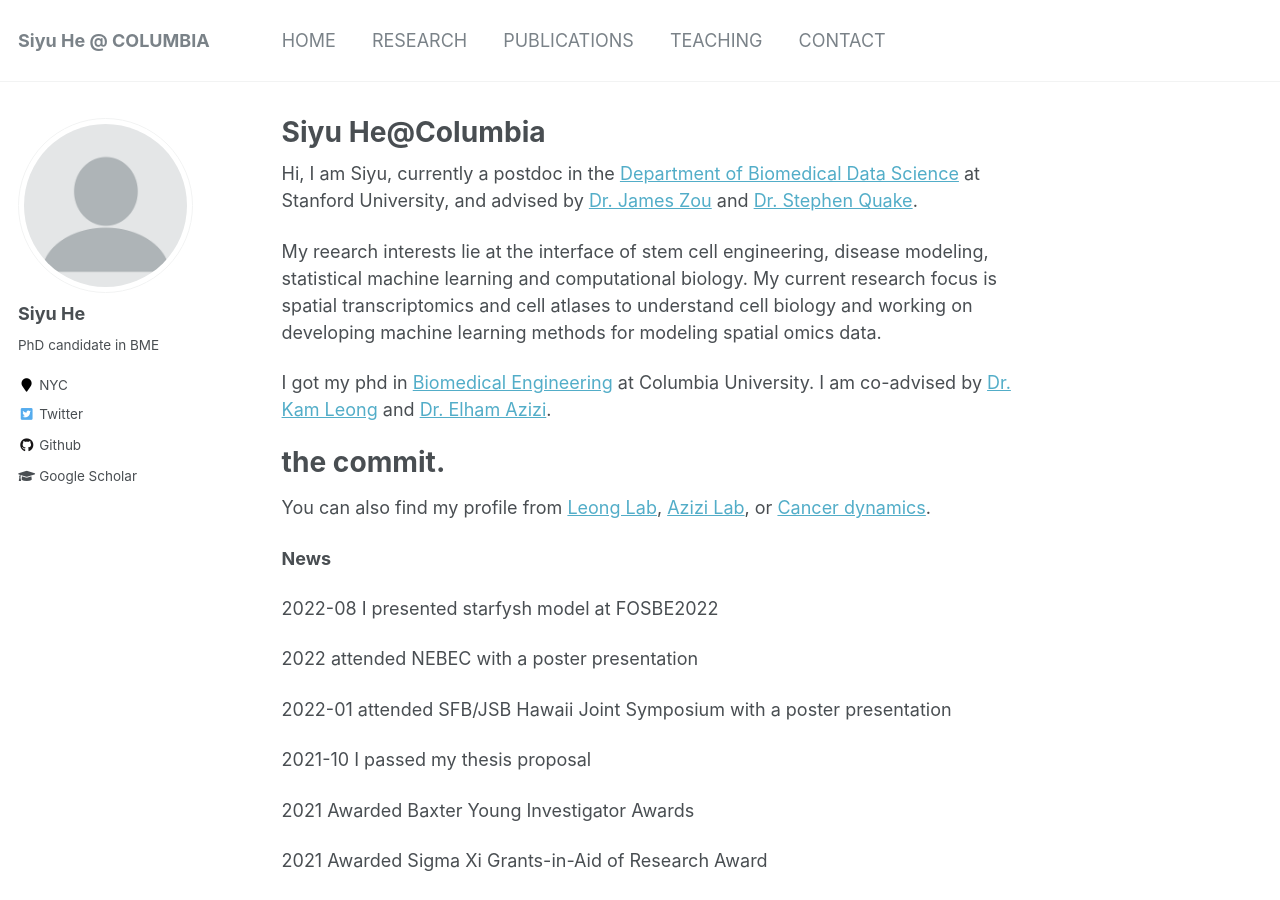
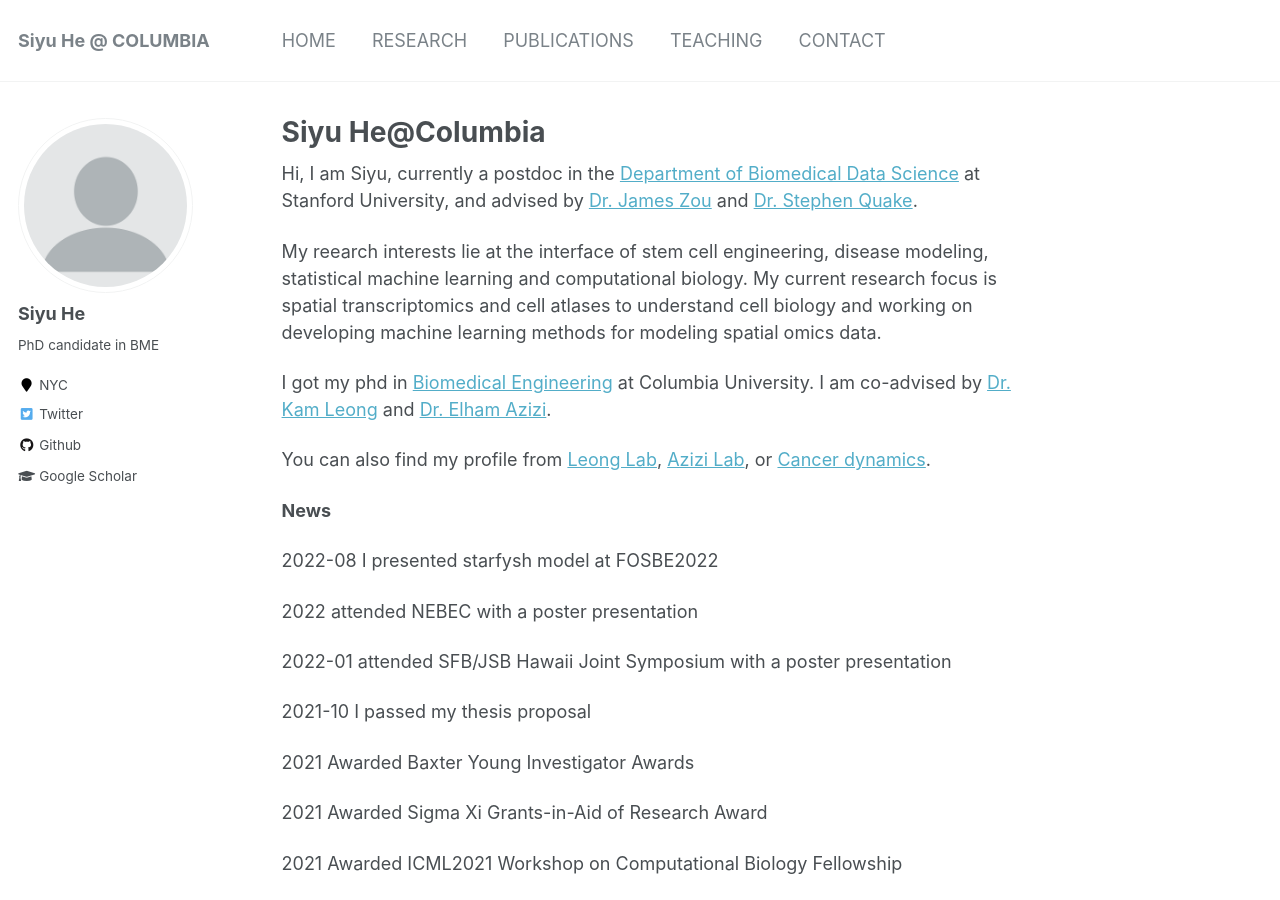
Before and after one commit to siyuh/he-siyu.github.io, a Jekyll site: the page built from _pages/about.md, in a window 1280 px wide and 900 px high. Built offline with Jekyll 4.4.1, drawn with Linux system fonts in a browser that asks for light colours.

Commit message:
Update about.md

```diff
--- a/_pages/about.md
+++ b/_pages/about.md
@@ -12,11 +12,7 @@ Hi, I am Siyu, currently a postdoc in the [Department of Biomedical Data Science
 
 My reearch interests lie at the interface of stem cell engineering, disease modeling, statistical machine learning and computational biology. My current research focus is spatial transcriptomics and cell atlases to understand cell biology and working on developing machine learning methods for modeling spatial omics data.
 
-
 I got my phd in [Biomedical Engineering](https://www.bme.columbia.edu/) at Columbia University. I am co-advised by [Dr. Kam Leong](https://www.engineering.columbia.edu/faculty/kam-leong) and [Dr. Elham Azizi](https://www.bme.columbia.edu/faculty/elham-azizi).
-
-
-# the commit.
 
 You can also find my profile from [Leong Lab](https://leonglab.bme.columbia.edu/), [Azizi Lab](https://www.azizilab.com/members.html), or [Cancer dynamics](https://cancerdynamics.columbia.edu/content/siyu-he).
 
```
